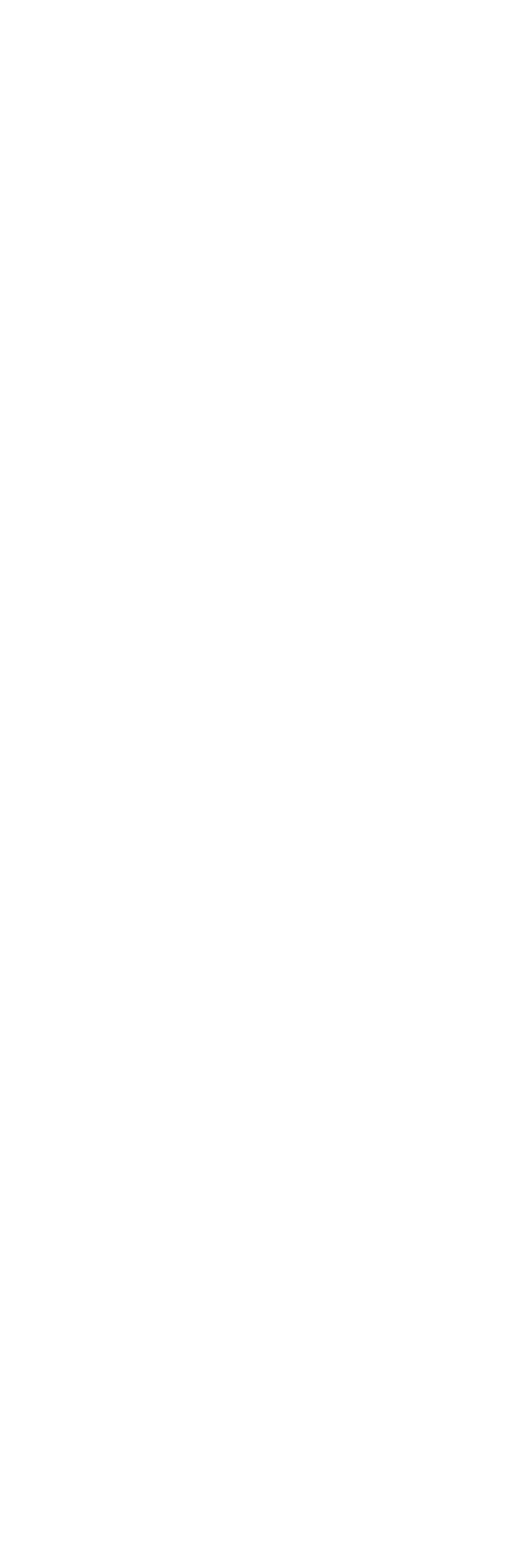
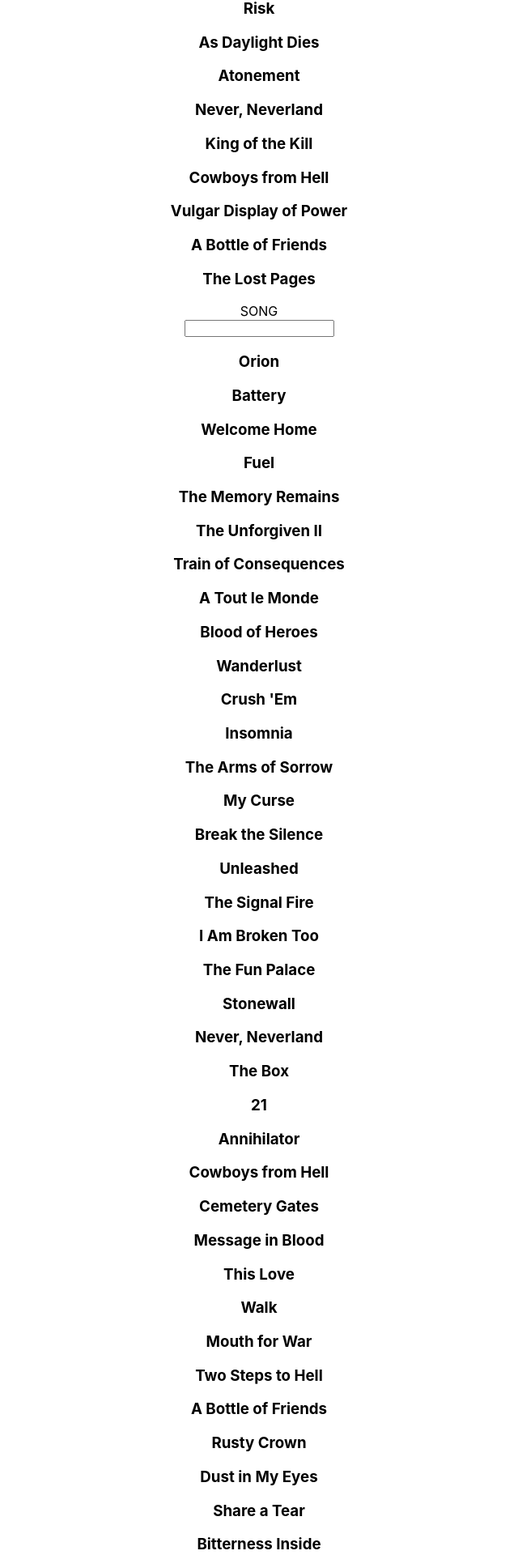
Before and after one commit to gerr0r/lyrics-finder, a React (Create React App) app: page / in a window 1280 px wide. Shown: the part 498-2418 px from the top of the page at 81% size, without its empty margins (320-960 px from the left). Before the commit the page ends 800 px from the top, so only its background shows below. Built offline with nearby package versions, Linux system fonts and the light colour scheme; data requests are answered from the project's data file.

Commit message:
Dynamic inputs implemented

```diff
--- a/db.json
+++ b/db.json
@@ -13,15 +13,15 @@
       "name": "Killswitch Engage"
     },
     {
-      "id": 5,
+      "id": 4,
       "name": "Annihilator"
     },
     {
-      "id": 6,
+      "id": 5,
       "name": "Pantera"
     },
     {
-      "id": 7,
+      "id": 6,
       "name": "Odd Crew"
     }
   ],
@@ -30,12 +30,279 @@
       "id": 1,
       "name": "Master Of Puppets",
       "artistID": 1
+    },
+    {
+      "id": 2,
+      "name": "Reload",
+      "artistID": 1
+    },
+    {
+      "id": 3,
+      "name": "Yothanasia",
+      "artistID": 2
+    },
+    {
+      "id": 4,
+      "name": "Risk",
+      "artistID": 2
+    },
+    {
+      "id": 5,
+      "name": "As Daylight Dies",
+      "artistID": 3
+    },
+    {
+      "id": 6,
+      "name": "Atonement",
+      "artistID": 3
+    },
+    {
+      "id": 7,
+      "name": "Never, Neverland",
+      "artistID": 4
+    },
+    {
+      "id": 8,
+      "name": "King of the Kill",
+      "artistID": 4
+    },
+    {
+      "id": 9,
+      "name": "Cowboys from Hell",
+      "artistID": 5
+    },
+    {
+      "id": 10,
+      "name": "Vulgar Display of Power",
+      "artistID": 5
+    },
+    {
+      "id": 11,
+      "name": "A Bottle of Friends",
+      "artistID": 6
+    },
+    {
+      "id": 12,
+      "name": "The Lost Pages",
+      "artistID": 6
     }
   ],
-  "songs": {
-    "id": 1,
-    "name": "Orion",
-    "lyrics": "instrumental",
-    "albumID": 1
-  }
+  "songs": [
+    {
+      "id": 1,
+      "name": "Orion",
+      "lyrics": "",
+      "albumID": 1
+    },
+    {
+      "id": 2,
+      "name": "Battery",
+      "lyrics": "",
+      "albumID": 1
+    },
+    {
+      "id": 3,
+      "name": "Welcome Home",
+      "lyrics": "",
+      "albumID": 1
+    },
+    {
+      "id": 4,
+      "name": "Fuel",
+      "lyrics": "",
+      "albumID": 2
+    },
+    {
+      "id": 5,
+      "name": "The Memory Remains",
+      "lyrics": "",
+      "albumID": 2
+    },
+    {
+      "id": 6,
+      "name": "The Unforgiven II",
+      "lyrics": "",
+      "albumID": 2
+    },
+    {
+      "id": 7,
+      "name": "Train of Consequences",
+      "lyrics": "",
+      "albumID": 3
+    },
+    {
+      "id": 8,
+      "name": "A Tout le Monde",
+      "lyrics": "",
+      "albumID": 3
+    },
+    {
+      "id": 9,
+      "name": "Blood of Heroes",
+      "lyrics": "",
+      "albumID": 3
+    },
+    {
+      "id": 10,
+      "name": "Wanderlust",
+      "lyrics": "",
+      "albumID": 4
+    },
+    {
+      "id": 11,
+      "name": "Crush 'Em",
+      "lyrics": "",
+      "albumID": 4
+    },
+    {
+      "id": 12,
+      "name": "Insomnia",
+      "lyrics": "",
+      "albumID": 4
+    },
+    {
+      "id": 13,
+      "name": "The Arms of Sorrow",
+      "lyrics": "",
+      "albumID": 5
+    },
+    {
+      "id": 14,
+      "name": "My Curse",
+      "lyrics": "",
+      "albumID": 5
+    },
+    {
+      "id": 15,
+      "name": "Break the Silence",
+      "lyrics": "",
+      "albumID": 5
+    },
+    {
+      "id": 16,
+      "name": "Unleashed",
+      "lyrics": "",
+      "albumID": 6
+    },
+    {
+      "id": 17,
+      "name": "The Signal Fire",
+      "lyrics": "",
+      "albumID": 6
+    },
+    {
+      "id": 18,
+      "name": "I Am Broken Too",
+      "lyrics": "",
+      "albumID": 6
+    },
+    {
+      "id": 19,
+      "name": "The Fun Palace",
+      "lyrics": "",
+      "albumID": 7
+    },
+    {
+      "id": 20,
+      "name": "Stonewall",
+      "lyrics": "",
+      "albumID": 7
+    },
+    {
+      "id": 21,
+      "name": "Never, Neverland",
+      "lyrics": "",
+      "albumID": 7
+    },
+    {
+      "id": 22,
+      "name": "The Box",
+      "lyrics": "",
+      "albumID": 8
+    },
+    {
+      "id": 23,
+      "name": "21",
+      "lyrics": "",
+      "albumID": 8
+    },
+    {
+      "id": 24,
+      "name": "Annihilator",
+      "lyrics": "",
+      "albumID": 8
+    },
+    {
+      "id": 25,
+      "name": "Cowboys from Hell",
+      "lyrics": "",
+      "albumID": 9
+    },
+    {
+      "id": 26,
+      "name": "Cemetery Gates",
+      "lyrics": "",
+      "albumID": 9
+    },
+    {
+      "id": 27,
+      "name": "Message in Blood",
+      "lyrics": "",
+      "albumID": 9
+    },
+    {
+      "id": 28,
+      "name": "This Love",
+      "lyrics": "",
+      "albumID": 10
+    },
+    {
+      "id": 29,
+      "name": "Walk",
+      "lyrics": "",
+      "albumID": 10
+    },
+    {
+      "id": 30,
+      "name": "Mouth for War",
+      "lyrics": "",
+      "albumID": 10
+    },
+    {
+      "id": 31,
+      "name": "Two Steps to Hell",
+      "lyrics": "",
+      "albumID": 11
+    },
+    {
+      "id": 32,
+      "name": "A Bottle of Friends",
+      "lyrics": "",
+      "albumID": 11
+    },
+    {
+      "id": 33,
+      "name": "Rusty Crown",
+      "lyrics": "",
+      "albumID": 11
+    },
+    {
+      "id": 34,
+      "name": "Dust in My Eyes",
+      "lyrics": "",
+      "albumID": 12
+    },
+    {
+      "id": 35,
+      "name": "Share a Tear",
+      "lyrics": "",
+      "albumID": 12
+    },
+    {
+      "id": 36,
+      "name": "Bitterness Inside",
+      "lyrics": "",
+      "albumID": 12
+    }
+  ]
 }
--- a/src/App.js
+++ b/src/App.js
@@ -1,39 +1,124 @@
 import { useState, useEffect } from 'react'
 import './App.css'
 import Header from './components/Header'
-import Input from './components/Input'
+// import Input from './components/Input'
 import List from './components/List'
 const url = 'http://localhost:4000'
 
 function App() {
   console.log('App')
 
+  const [data, setData] = useState({})
   const [artists, setArtists] = useState([])
   const [artist, setArtist] = useState('')
+  const [albums, setAlbums] = useState([])
+  const [album, setAlbum] = useState('')
+  const [songs, setSongs] = useState([])
+  const [song, setSong] = useState('')
 
   useEffect(() => {
     (async () => { //iife
-      const artists = await fetchArtists()
-      setArtists(artists.map(artist => artist.name))
+      const data = await fetchData()
+      setData(data)
+      setArtists(data.artists)
+      setAlbums(data.albums)
+      setSongs(data.songs)
     })()
   }, [])
 
-  async function fetchArtists() {
-    const response = await fetch(`${url}/artists`)
+  async function fetchData() {
+    const response = await fetch(`${url}/db`)
     const data = await response.json()
     return data
+  }
+
+  async function addArtist() {
+    const array = String(artist).split(',')
+    for (const element of array) {
+      let name = titleCase(element)
+      if (!name) continue
+      const response = await fetch(`${url}/artists`, {
+        method: 'POST',
+        headers: {
+          'Content-Type': 'application/json'
+        },
+        body: JSON.stringify({ name })
+      })
+      const data = await response.json()
+      console.log(data)
+    }
+  }
+
+  function titleCase(input) {
+    const titleWords = input.split(' ').filter(Boolean)
+    if (!titleWords.length) return false
+    return titleWords.reduce((acc, c) => acc + c[0].toUpperCase() + c.slice(1) + ' ','').trimEnd()
+  }
+
+  function filterData(e, by) {
+    let currentArtist, currentAlbum, currentSong
+    switch (by) {
+      case 'artists':
+        setArtist(e.target.value)
+        currentArtist = e.target.value
+        currentAlbum = album
+        currentSong = song
+        break;
+      case 'albums':
+        setAlbum(e.target.value)
+        currentArtist = artist
+        currentAlbum = e.target.value
+        currentSong = song
+        break;
+      case 'songs':
+        setSong(e.target.value)
+        currentArtist = artist
+        currentAlbum = album
+        currentSong = e.target.value
+        break;
+      default:
+        break;
+    }
+
+    let visibleSongs = filterByInput('songs', currentSong)
+    let albumIDs = visibleSongs.map(s => s.albumID)
+
+    let visibleAlbums = filterByInput('albums', currentAlbum)
+    visibleAlbums = visibleAlbums.filter(a => albumIDs.includes(a.id))
+    let artistIDs = visibleAlbums.map(a => a.artistID)
+    let visibleArtists = filterByInput('artists', currentArtist)
+    visibleArtists = visibleArtists.filter(a => artistIDs.includes(a.id))
+    artistIDs = visibleArtists.map(a => a.id)
+    visibleAlbums = visibleAlbums.filter(a => artistIDs.includes(a.artistID))
+    albumIDs = visibleAlbums.map(a => a.id)
+    visibleSongs = visibleSongs.filter(s => albumIDs.includes(s.albumID))
+
+    setArtists(visibleArtists)
+    setAlbums(visibleAlbums)
+    setSongs(visibleSongs)
+  }
+
+
+  function filterByInput(field, input) {
+    return data[field].filter(a => findMatch(a.name, input))
+  }
+
+  function findMatch(haystack, needle) {
+    return haystack.toLowerCase().includes(needle.toLowerCase())
   }
 
   return (
     <div className="App">
       <Header name='ARTIST' />
-      {/* <Input /> */}
-      <input type="text" onChange={(e) => setArtist(e.target.value)}/>
-      <List data={artists.filter(n => n.toLowerCase().includes(artist.toLowerCase()))}/>
+      <input type="text" onChange={(e) => filterData(e, 'artists')} />
+      <button onClick={addArtist}>Add</button>
+      <List data={artists} />
       <Header name='ALBUM' />
-      <Input />
+      <input type="text" onChange={(e) => filterData(e, 'albums')} />
+      <List data={albums} />
       <Header name='SONG' />
-      <Input />
+      <input type="text" onChange={(e) => filterData(e, 'songs')} />
+      <List data={songs} />
     </div>
   )
 }
--- a/src/components/List.js
+++ b/src/components/List.js
@@ -5,9 +5,9 @@ const List = ({ data }) => {
     console.log('List');
     return (
         <div>
-            {data.map(artist => {
+            {data.map(item => {
                 return (
-                    <ListItem key={artist} name={artist}/>
+                    <ListItem key={item.id} name={item.name}/>
                 )
             })}
         </div>
```
